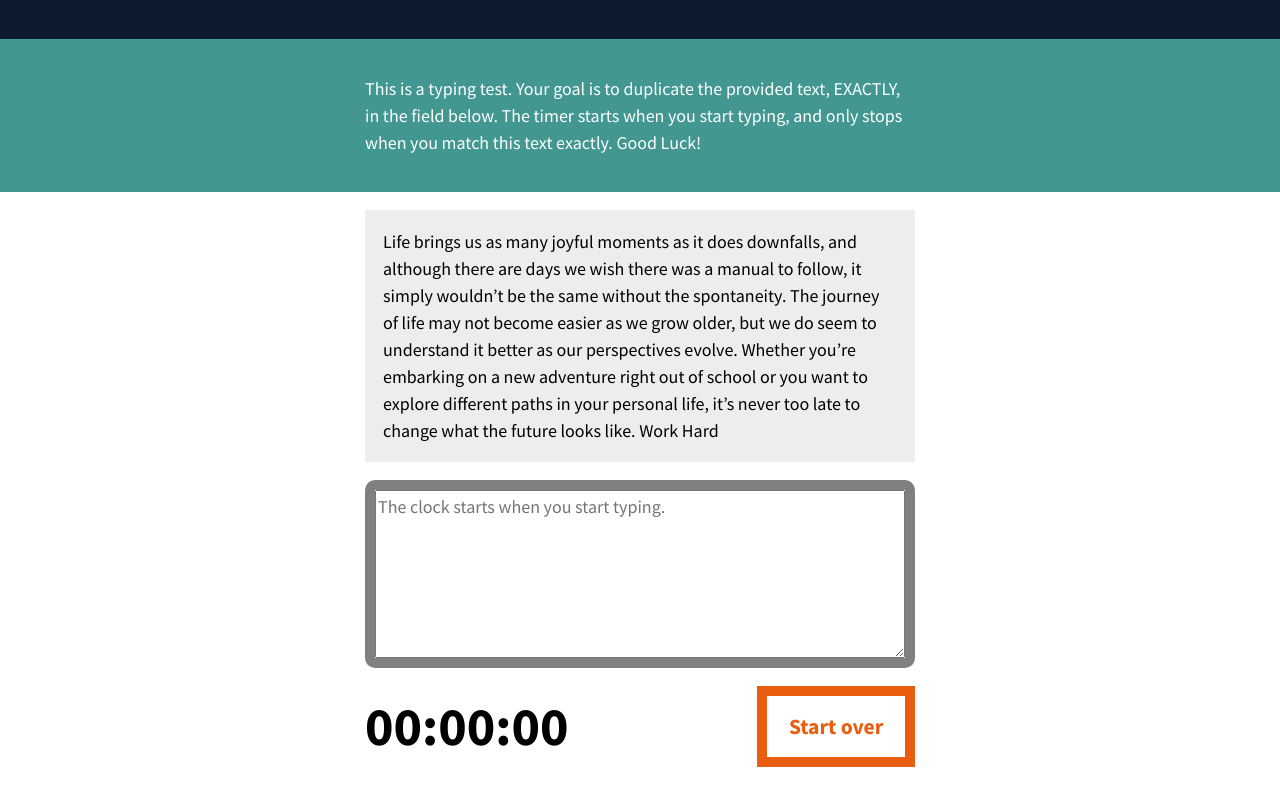
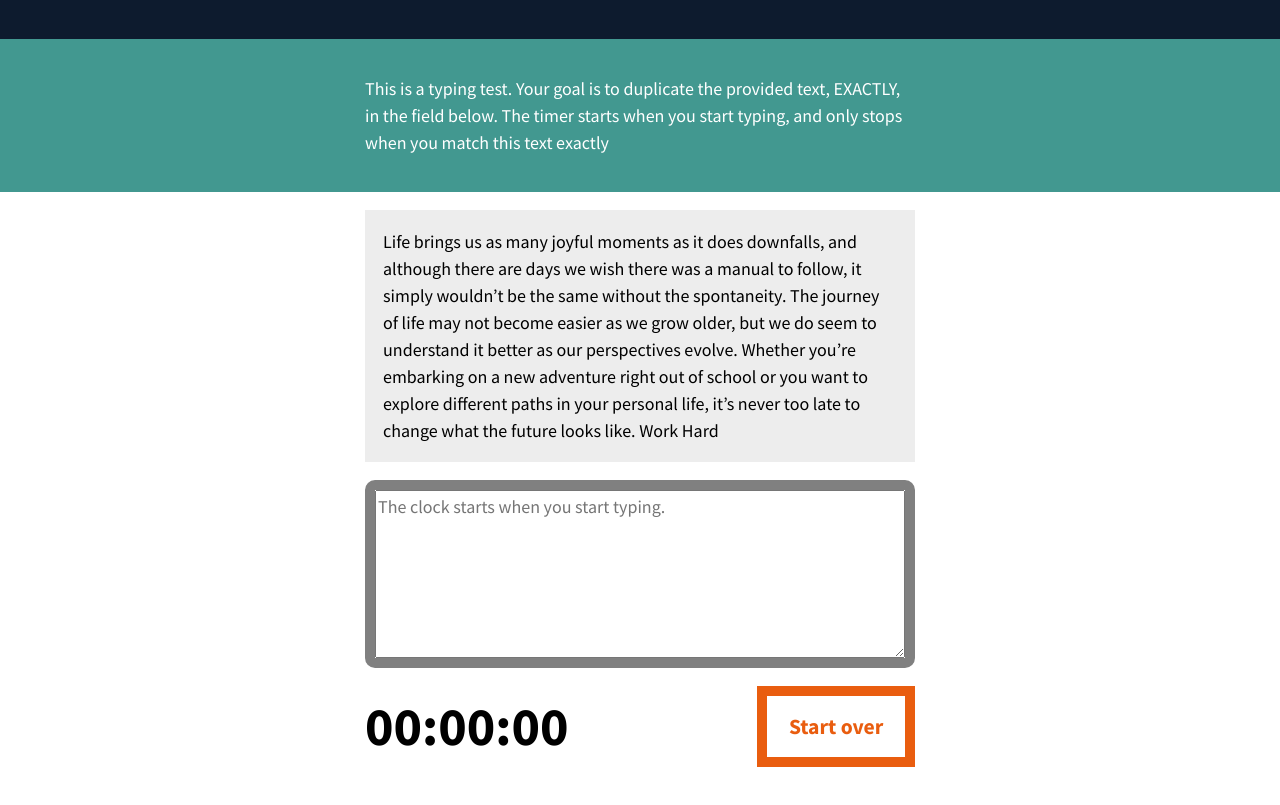
Before and after one commit to avinash273/TypingSpeedTest, a plain HTML site: page index.html in a window 1280 px wide. Shown: the part 99-904 px from the top of the page. Drawn offline with Linux system fonts and the light colour scheme.

Commit message:
intro class changed

```diff
--- a/index.html
+++ b/index.html
@@ -16,7 +16,7 @@
     </header>
     <main class="main">
         <article class="intro">
-            <p>This is a typing test. Your goal is to duplicate the provided text, EXACTLY, in the field below. The timer starts when you start typing, and only stops when you match this text exactly. Good Luck!</p>
+            <p>This is a typing test. Your goal is to duplicate the provided text, EXACTLY, in the field below. The timer starts when you start typing, and only stops when you match this text exactly</p>
         </article><!-- .intro -->
         <section class="test-area">
             <div id="origin-text">
```
